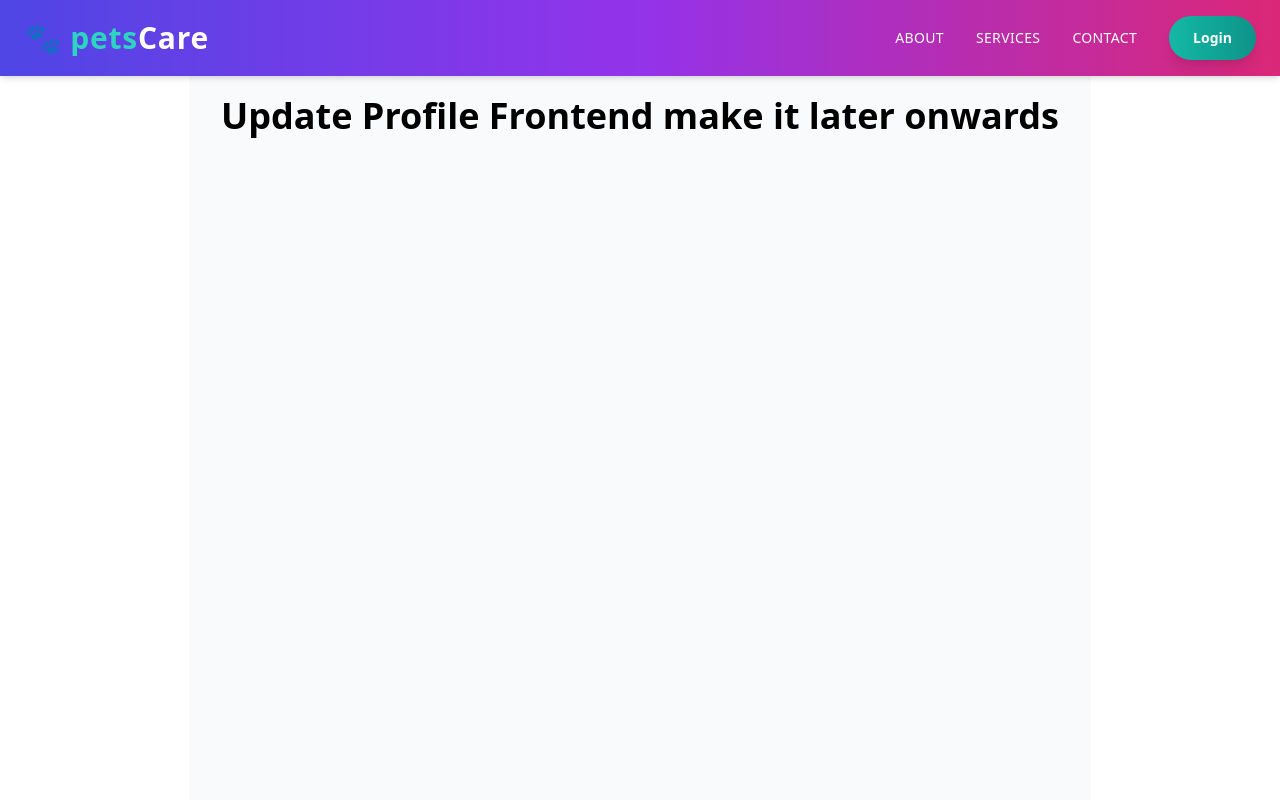
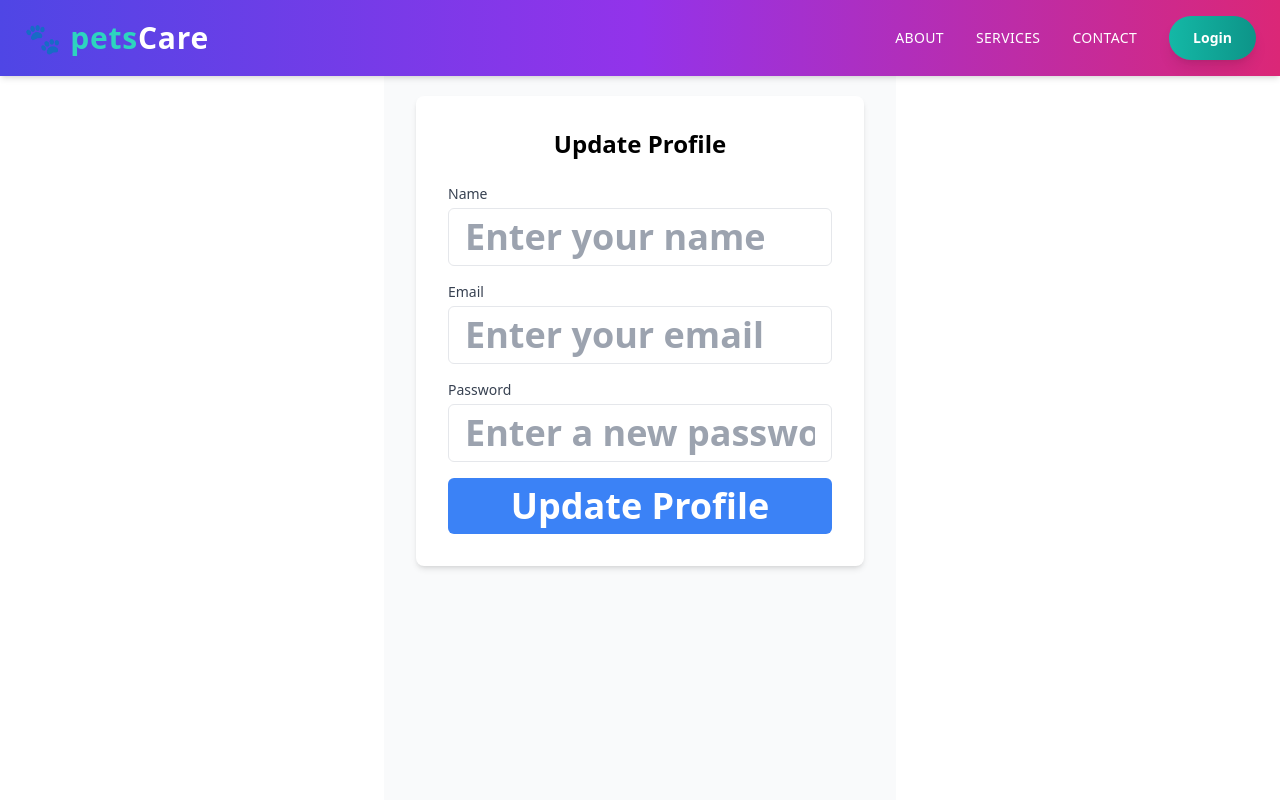
Before and after one commit to SatyamDevGenie/petsCare, a React (Vite) app in the folder frontend/: page /edit in a window 1280 px wide. Shown: the top 800 px of the page. Built offline with nearby package versions, Linux system fonts and the light colour scheme.

Commit message:
updateUserProfile Frontend Functionality

```diff
--- a/frontend/src/components/EditProfile.tsx
+++ b/frontend/src/components/EditProfile.tsx
@@ -1,11 +1,101 @@
-import React from "react";
+import React, { useState } from "react";
+import { useDispatch } from "react-redux";
+import { updateUser } from "../services/userService";
 
 const EditProfile: React.FC = () => {
+  const [name, setName] = useState("");
+  const [email, setEmail] = useState("");
+  const [password, setPassword] = useState("");
+  const [error, setError] = useState("");
+  const [success, setSuccess] = useState("");
 
+  const dispatch = useDispatch();
+
+  const handleSubmit = async (e: React.FormEvent) => {
+    e.preventDefault();
+    setError("");
+    setSuccess("");
+
+    try {
+      // Call updateUser from userService
+      const updatedUser = await updateUser(dispatch, { name, email, password });
+
+      // Show success message
+      setSuccess("Profile updated successfully!");
+
+      // Clear the form (optional)
+      setName(updatedUser.name || "");
+      setEmail(updatedUser.email || "");
+      setPassword("");
+    } catch (err: any) {
+      setError(err.message);
+    }
+  };
 
   return (
     <div className="min-h-screen bg-gray-50 py-12 px-4 sm:px-6 lg:px-8 mt-12">
-      <h1>Update Profile Frontend make it later onwards</h1>
+      <div className="max-w-md w-full mx-auto bg-white p-8 rounded-lg shadow-md">
+        <h2 className="text-2xl font-bold text-center mb-6">Update Profile</h2>
+
+        {error && (
+          <div className="mb-4 text-red-500 text-center">{error}</div>
+        )}
+
+        {success && (
+          <div className="mb-4 text-green-500 text-center">{success}</div>
+        )}
+
+        <form onSubmit={handleSubmit}>
+          <div className="mb-4">
+            <label className="block text-sm font-medium text-gray-700 mb-1" htmlFor="name">
+              Name
+            </label>
+            <input
+              id="name"
+              type="text"
+              value={name}
+              onChange={(e) => setName(e.target.value)}
+              className="w-full px-4 py-2 border rounded-md focus:outline-none focus:ring-2 focus:ring-blue-500"
+              placeholder="Enter your name"
+            />
+          </div>
+
+          <div className="mb-4">
+            <label className="block text-sm font-medium text-gray-700 mb-1" htmlFor="email">
+              Email
+            </label>
+            <input
+              id="email"
+              type="email"
+              value={email}
+              onChange={(e) => setEmail(e.target.value)}
+              className="w-full px-4 py-2 border rounded-md focus:outline-none focus:ring-2 focus:ring-blue-500"
+              placeholder="Enter your email"
+            />
+          </div>
+
+          <div className="mb-4">
+            <label className="block text-sm font-medium text-gray-700 mb-1" htmlFor="password">
+              Password
+            </label>
+            <input
+              id="password"
+              type="password"
+              value={password}
+              onChange={(e) => setPassword(e.target.value)}
+              className="w-full px-4 py-2 border rounded-md focus:outline-none focus:ring-2 focus:ring-blue-500"
+              placeholder="Enter a new password"
+            />
+          </div>
+
+          <button
+            type="submit"
+            className="w-full bg-blue-500 text-white py-2 px-4 rounded-md hover:bg-blue-600 transition duration-200"
+          >
+            Update Profile
+          </button>
+        </form>
+      </div>
     </div>
   );
 };
--- a/frontend/src/services/userService.ts
+++ b/frontend/src/services/userService.ts
@@ -112,7 +112,7 @@ export const updateUser = async (
       // Dispatch updateUserProfile action to Redux store
       dispatch(updateUserProfile(response.data.user));
 
-      return response.data; // Return the API response if needed
+      return response.data.user; // Return the API response if needed
     } else {
       throw new Error("User is not authenticated");
     }
```
